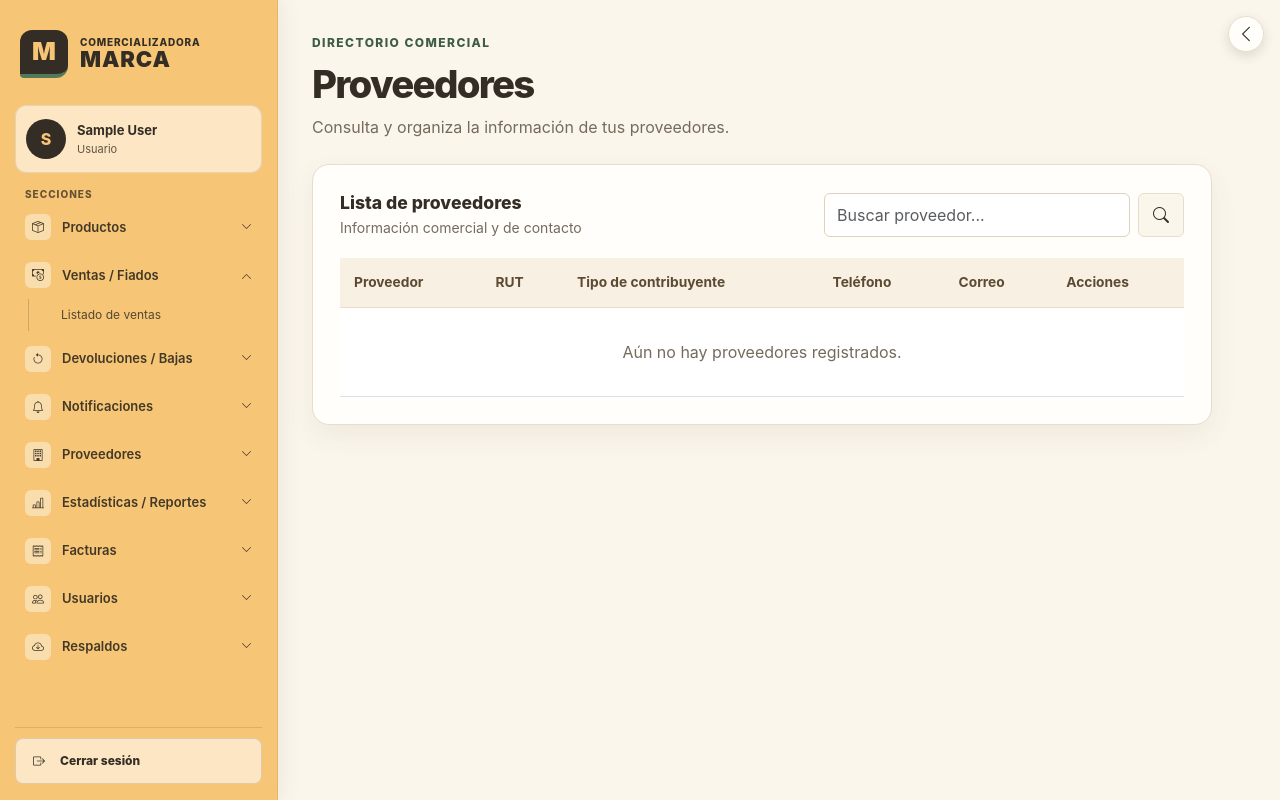
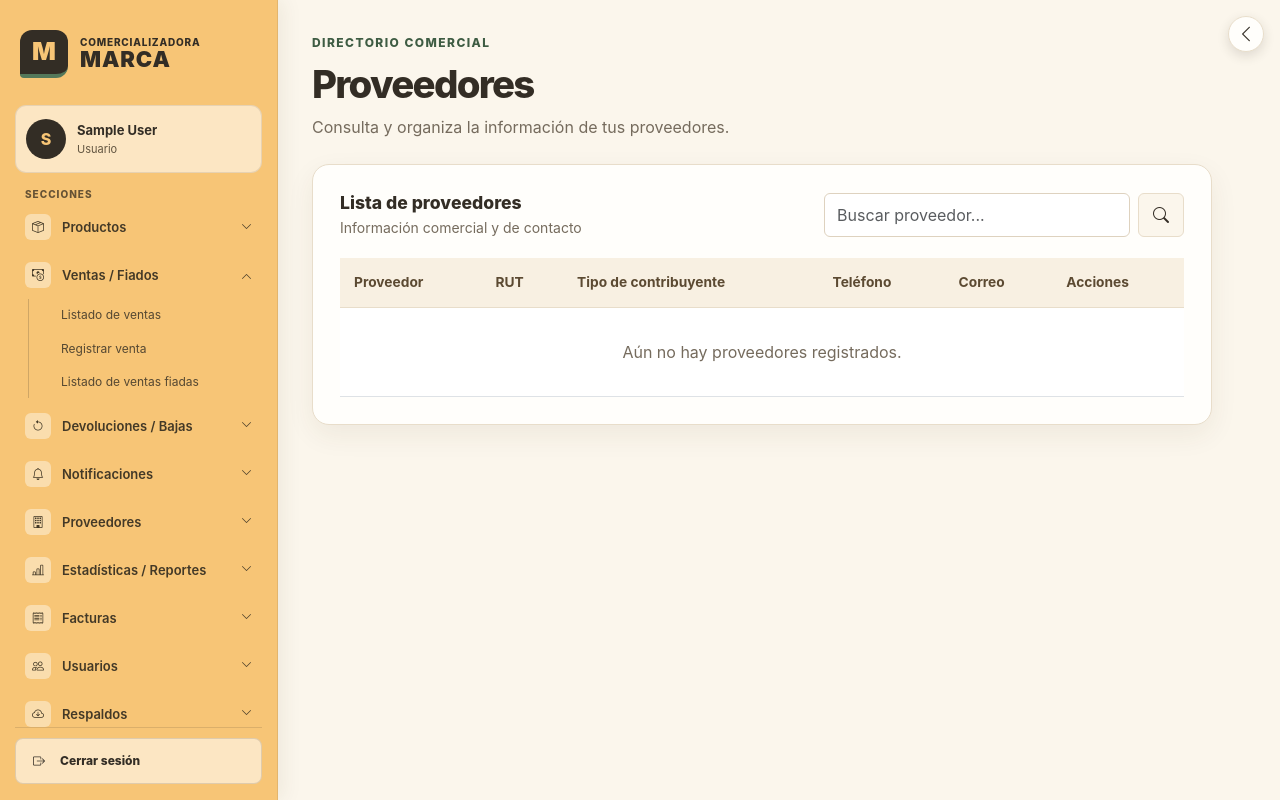
Before and after one commit to ChrisFullHD/PrototipoComercializadoraMarca, a Django app: page /proveedores/ in a window 1280 px wide, after a click on "Ventas / Fiados". Run offline with Django 5.2, Linux system fonts and the light colour scheme; the visitor is signed in with stand-in values (Sample User, id 1); data that the repository does not hold is empty; some libraries are stand-ins or nearby versions.

Commit message:
feat: agrega conexiones a ventas y proveedores

```diff
--- a/templates/base.html
+++ b/templates/base.html
@@ -70,7 +70,9 @@
                 <i class="bi bi-chevron-down cm-nav-chevron" aria-hidden="true"></i>
               </summary>
               <div class="cm-nav-sublist">
-                <a class="cm-nav-sublink" href="#">Listado de ventas</a>
+                <a class="cm-nav-sublink" href="{% url 'lista_ventas' %}">Listado de ventas</a>
+                <a class="cm-nav-sublink" href="{% url 'registrar_venta' %}">Registrar venta</a>
+                <a class="cm-nav-sublink" href="{% url 'lista_ventas_fiadas' %}">Listado de ventas fiadas</a>
               </div>
             </details>
             <details class="cm-nav-group">
@@ -101,7 +103,7 @@
                 <i class="bi bi-chevron-down cm-nav-chevron" aria-hidden="true"></i>
               </summary>
               <div class="cm-nav-sublist">
-                <a class="cm-nav-sublink" href="#">Listado de proveedores</a>
+                <a class="cm-nav-sublink" href="{% url 'lista_proveedores' %}">Listado de proveedores</a>
               </div>
             </details>
             <details class="cm-nav-group">
```
